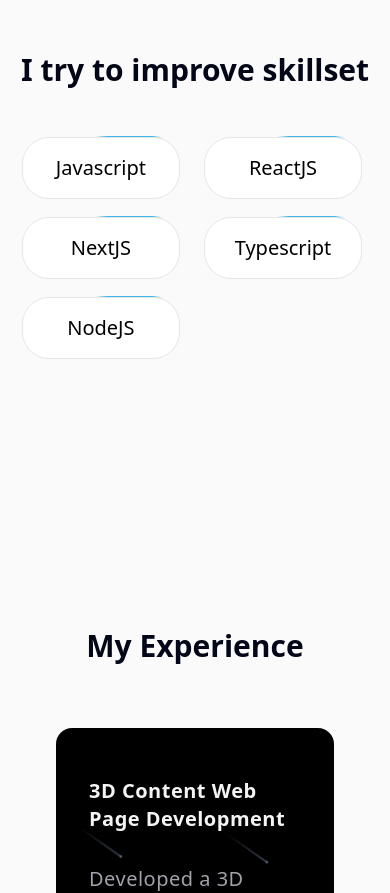
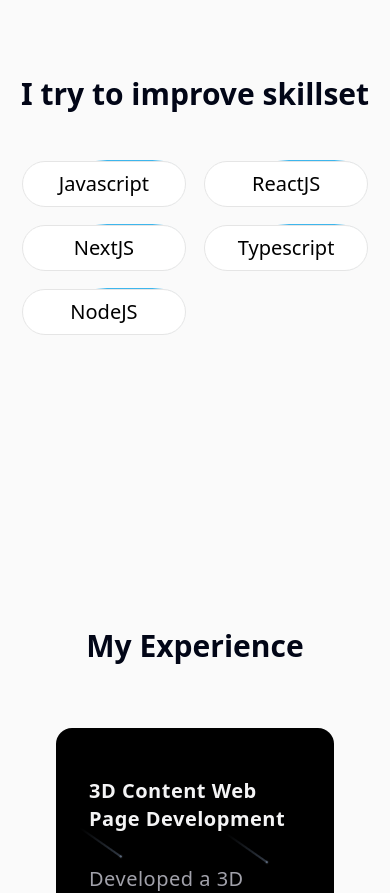
Before and after one commit to od-log/portfolio-ver0, a Next.js app: page / in a window 390 px wide. Shown: the part 1060-1953 px from the top of the page. Built offline with nearby package versions, Linux system fonts and the light colour scheme.

Commit message:
fix moving-border css

```diff
--- a/components/ui/moving-border.tsx
+++ b/components/ui/moving-border.tsx
@@ -32,7 +32,7 @@
   return (
     <Component
       className={cn(
-        "bg-transparent relative text-xl  h-16 w-40 p-[1px] overflow-hidden ",
+        "bg-transparent relative text-sm md:text-xl h-12 md:h-16 w-26 md:w-40 p-[1px] overflow-hidden ",
         containerClassName
       )}
       style={{
```
